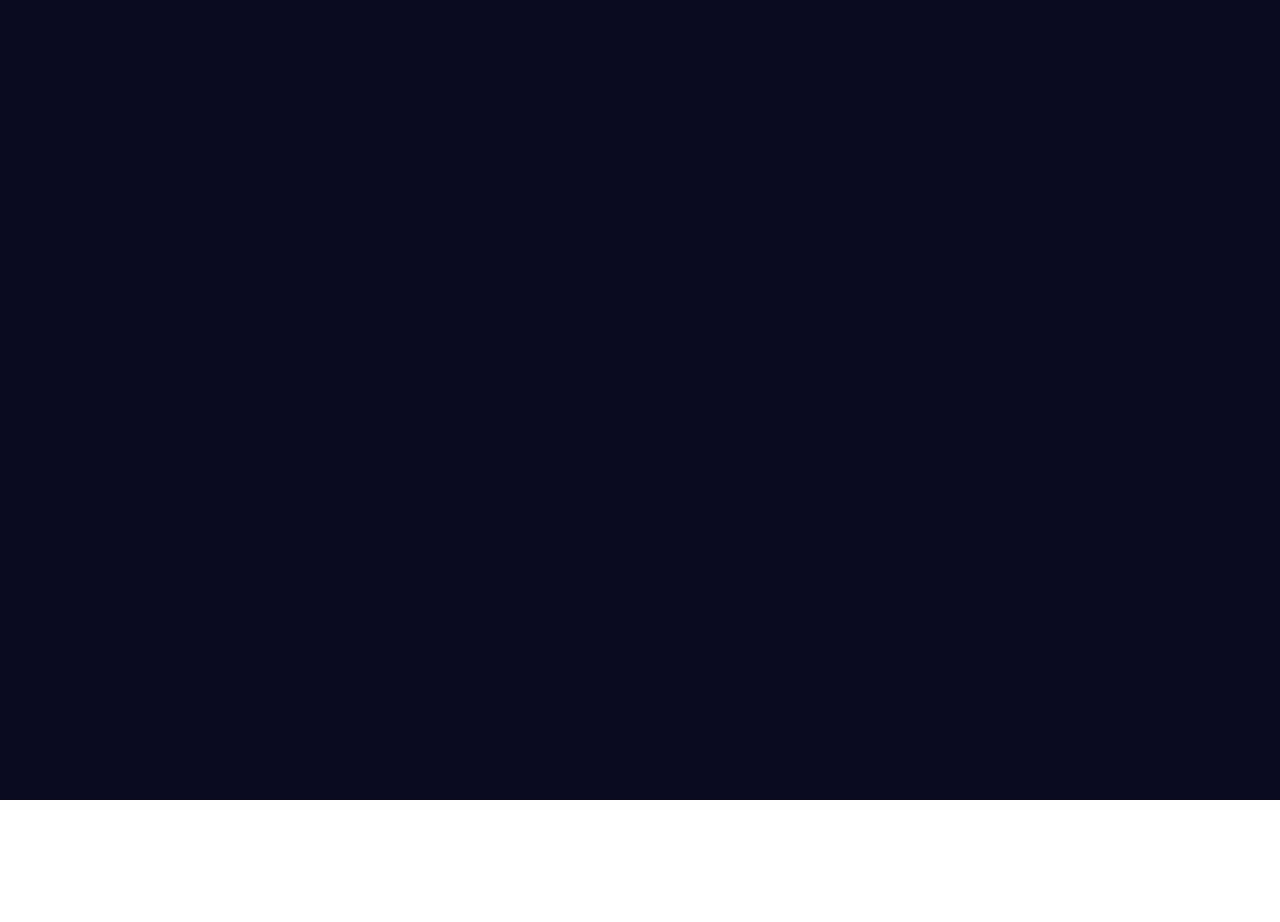
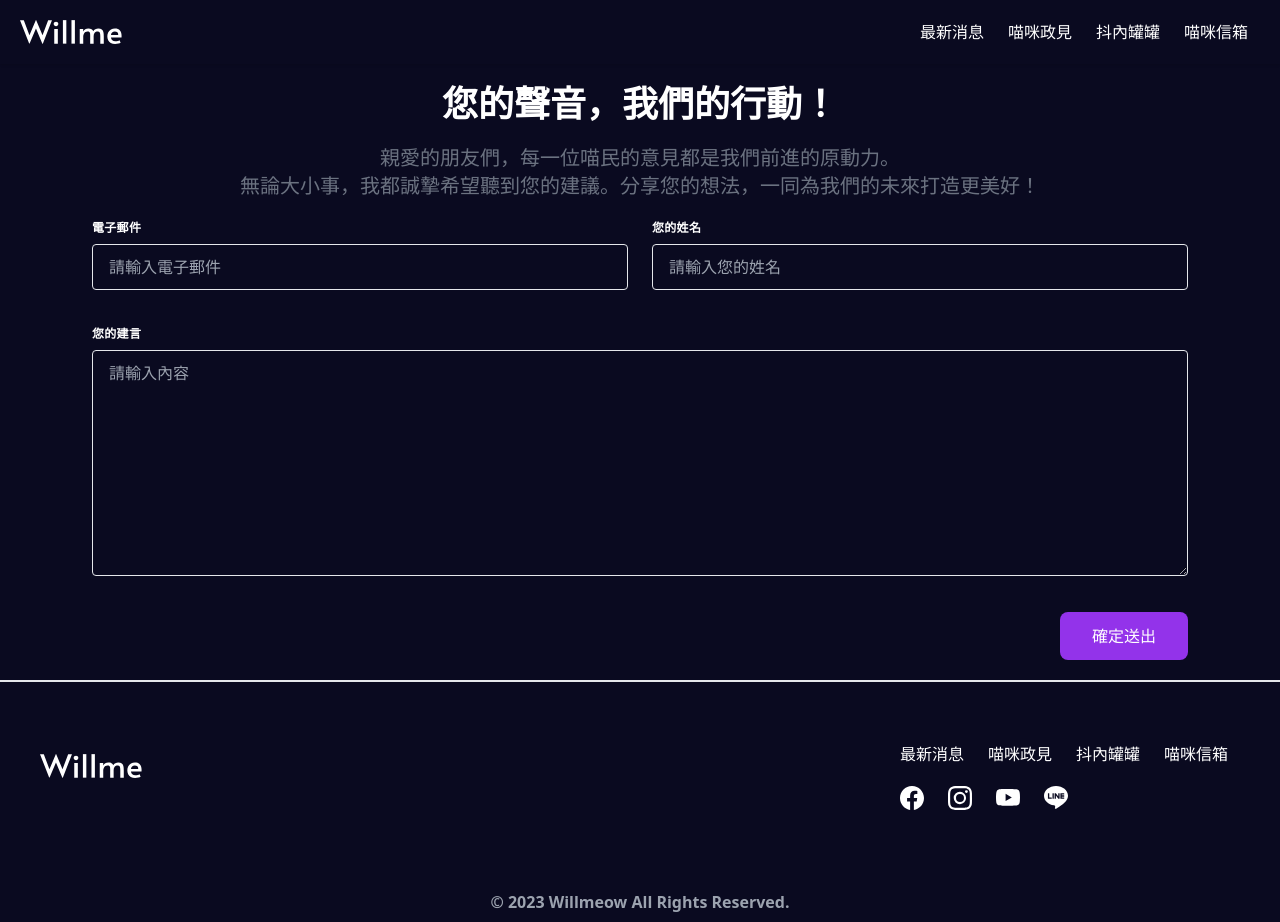
Before and after one commit to smalljie373/F2E5th-willmeow, a Vue app: page /#/contact in a window 1280 px wide. Before the commit this address had no page. Before the commit the page ends 800 px from the top, so only its background shows below. Built offline with nearby package versions, Linux system fonts and the light colour scheme.

Commit message:
feat:新增斗內頁面

```diff
--- a/src/router/index.js
+++ b/src/router/index.js
@@ -1,5 +1,8 @@
 import { createRouter, createWebHashHistory } from 'vue-router'
 import HomeView from '../views/HomeView.vue'
+import AboutView from '@/views/AboutView.vue'
+import ContactView from '@/views/ContactView.vue'
+import DonateView from '@/views/DonateView.vue'
 
 const router = createRouter({
   history: createWebHashHistory(import.meta.env.BASE_URL),
@@ -12,6 +15,21 @@ const router = createRouter({
           path: '',
           name: 'home',
           component: HomeView
+        },
+        {
+          path: '/about',
+          name: 'about',
+          component: AboutView
+        },
+        {
+          path: '/contact',
+          name: 'contact',
+          component: ContactView
+        },
+        {
+          path: '/donate',
+          name: 'donate',
+          component: DonateView
         }
       ]
     }
--- a/src/stores/counter.js
+++ /dev/null
@@ -1,12 +0,0 @@
-import { ref, computed } from 'vue'
-import { defineStore } from 'pinia'
-
-export const useCounterStore = defineStore('counter', () => {
-  const count = ref(0)
-  const doubleCount = computed(() => count.value * 2)
-  function increment() {
-    count.value++
-  }
-
-  return { count, doubleCount, increment }
-})
--- /dev/null
+++ b/src/stores/overallDataStore.js
@@ -0,0 +1,44 @@
+import { ref } from 'vue'
+import { defineStore } from 'pinia'
+
+export const overallDataStore = defineStore('overalldata', () => {
+  const donateData = ref([
+    {
+      id: '-a9Bc5D8e2FhJ',
+      title: '新手貓奴',
+      content: '展開氣勢，壯大團隊自信態度',
+      price: '300'
+    },
+    {
+      id: '-6GkP3i4Q7rSt',
+      title: '吸貓成癮者',
+      content: '展開氣勢，壯大團隊自信態度',
+      price: '1,000'
+    },
+    {
+      id: '-Lm5No9pRt2Uv',
+      title: '貓黨信徒',
+      content: '展開氣勢，壯大團隊自信態度',
+      price: '5,000'
+    },
+    {
+      id: '-3WxY6z8AbCdE',
+      title: '鏟屎達人',
+      content: '展開氣勢，壯大團隊自信態度',
+      price: '10,000'
+    },
+    {
+      id: '-7FgH4IjKl1Mn',
+      title: '肉球按摩師',
+      content: '展開氣勢，壯大團隊自信態度',
+      price: '30,000'
+    },
+    {
+      id: '-o2Pq4R6s9TtV',
+      title: '一生為貓奉獻者',
+      content: '展開氣勢，壯大團隊自信態度',
+      price: '50,000'
+    }
+  ])
+  return { donateData }
+})
--- /dev/null
+++ b/src/views/AboutView.vue
@@ -0,0 +1,43 @@
+<template>
+  <main class="container mx-auto px-11">
+    <h2 class="text-center text-white text-3xl font-bold my-8">威爾喵政見發表會</h2>
+    <p class="text-xl text-end text-gray-400">發表日期：2023-11-04</p>
+    <div class="flex justify-center items-center my-5">
+      <img src="../assets/images/aboutBanner.svg" alt="aboutBanner" class="w-full" />
+    </div>
+    <p class="text-gray-400 text-xl">
+      在一個熱情洋溢的政治活動中，威爾喵於今日成功舉行了「威爾喵政見發表會」，正式揭開了他的競選政策，旨在改善貓咪們的生活環境，提供貓咪健保制度，制定貓咪法條，以及建立貓咪集會所等福利。在政見發表會的開場白中，威爾喵強調了對貓咪們的承諾，並表示：「貓咪是我們社會中珍貴的一員，他們也應該享有健康、快樂和安全的生活。我們不能忽視他們的需要，而是要為他們的未來做出積極的努力。」
+    </p>
+    <section class="text-gray-400 text-xl my-5">
+      <p>以下是威爾喵提出的主要政策內容：</p>
+      <ul class="list-decimal px-5">
+        <li>
+          <p>改善貓咪生活環境</p>
+          <span
+            >威爾喵承諾提供更多的公共空間供貓咪休憩和嬉戲，同時加強城市街道的清潔，以確保貓咪們的生活環境更加安全和舒適。</span
+          >
+        </li>
+        <li>
+          <p>提供貓咪健保制度</p>
+          <span
+            >計畫建立貓咪健康保險制度，以確保每隻貓咪都能獲得基本的醫療照護，包括預防措施和緊急醫療服務。</span
+          >
+        </li>
+        <li>
+          <p>貓咪法條</p>
+          <span>威爾喵提出建立專門的法條，以保護貓咪的權益，包括動物虐待法律和貓咪保護條款。</span>
+        </li>
+        <li>
+          <p>貓咪集會所</p>
+          <span class="block"
+            >計畫建立社區貓咪集會所，提供貓咪們一個社交和運動的場所，同時鼓勵貓咪與社區居民互動。</span
+          >
+          <span class="block"
+            >政見發表會現場，威爾喵的支持者們紛紛表達對這些政策的支持，並希望能夠為貓咪的福祉共同努力。他們對威爾喵的熱情和決心表示讚賞，認為他將為社會帶來一場真正的變革。
+            「威爾喵政見發表會」不僅強調了改善貓咪生活環境的迫切性，還彰顯了為了所有生物的幸福而努力的精神。威爾喵希望能夠啟發更多人參與社會和政治，以建立一個更加公平和關懷的社會。</span
+          >
+        </li>
+      </ul>
+    </section>
+  </main>
+</template>
--- /dev/null
+++ b/src/views/ContactView.vue
@@ -0,0 +1,64 @@
+<template>
+  <main class="container mx-auto">
+    <h2 class="md:text-center text-white font-bold text-4xl py-5">您的聲音，我們的行動！</h2>
+    <p class="md:text-center text-gray-500 text-xl">
+      親愛的朋友們，每一位喵民的意見都是我們前進的原動力。
+    </p>
+    <p class="md:text-center text-gray-500 text-xl">
+      無論大小事，我都誠摯希望聽到您的建議。分享您的想法，一同為我們的未來打造更美好！
+    </p>
+    <form class="w-full py-5 md:px-20">
+      <div class="flex flex-wrap -mx-3 mb-6">
+        <div class="w-full md:w-1/2 px-3 mb-6 md:mb-0">
+          <label
+            class="block uppercase tracking-wide text-white text-xs font-bold mb-2"
+            for="useremail"
+          >
+            電子郵件
+          </label>
+          <input
+            class="appearance-none block w-full bg-transparent text-white border rounded py-3 px-4 mb-3 leading-tight focus:outline-none"
+            id="useremail"
+            type="email"
+            placeholder="請輸入電子郵件"
+          />
+        </div>
+        <div class="w-full md:w-1/2 px-3">
+          <label
+            class="block uppercase tracking-wide text-white text-xs font-bold mb-2"
+            for="username"
+          >
+            您的姓名
+          </label>
+          <input
+            class="appearance-none block w-full bg-transparent text-white border border-gray-200 rounded py-3 px-4 leading-tight focus:outline-none focus:border-gray-500"
+            id="username"
+            type="text"
+            placeholder="請輸入您的姓名"
+          />
+        </div>
+      </div>
+      <div class="flex flex-wrap -mx-3 mb-6">
+        <div class="w-full px-3">
+          <label
+            class="block uppercase tracking-wide text-white text-xs font-bold mb-2"
+            for="content"
+          >
+            您的建言
+          </label>
+          <textarea
+            name=""
+            id="content"
+            cols="30"
+            rows="10"
+            class="appearance-none block w-full bg-transparent text-gray-700 border border-gray-200 rounded py-3 px-4 mb-3 leading-tight focus:outline-none focus:border-gray-500"
+            placeholder="請輸入內容"
+          ></textarea>
+        </div>
+      </div>
+      <div class="flex justify-end">
+        <button type="button" class="btn bg-purple-600 text-white w-auto">確定送出</button>
+      </div>
+    </form>
+  </main>
+</template>
--- /dev/null
+++ b/src/views/DonateView.vue
@@ -0,0 +1,54 @@
+<template>
+  <main class="container mx-auto">
+    <h2 class="md:text-center text-white text-4xl font-bold py-5">愛心斗內，拯救貓咪！</h2>
+    <p class="md:text-center text-gray-400 text-xl">您的每一筆抖內都將讓一隻貓咪過上更好的生活。</p>
+    <p class="md:text-center text-gray-400 text-xl">
+      讓我們一起為這個貓咪友好的未來努力，為每一隻貓咪的幸福而奮鬥。
+    </p>
+    <section class="px-5 py-10">
+      <ul class="grid grid-cols-1 md:grid-cols-2 gap-2">
+        <li v-for="item in donateData" :key="item.id" class="relative">
+          <button
+            type="button"
+            class="donateBtn border py-2 px-3 w-full rounded-xl hover:opacity-70 stretched-link"
+            @click.prevent="createData(item.id)"
+            :class="{ 'bg-gray-800': item.id === status.loadingItem }"
+          >
+            <h6 class="text-white font-bold text-start">{{ item.title }}</h6>
+            <p class="mb-1 text-purple-600 text-start">{{ item.content }}</p>
+            <p class="text-white text-start">NT$ {{ item.price }}</p>
+          </button>
+        </li>
+      </ul>
+      <div class="border p-3">
+        <h5 class="text-white font-bold text-xl py-3">自訂金額</h5>
+        <div class="grid grid-cols-1 md:grid-cols-2 gap-4">
+          <input
+            class="appearance-none block w-full bg-transparent text-white border rounded py-3 px-4 leading-tight focus:outline-none"
+            id="price"
+            type="number"
+            placeholder="NT$ 請自行輸入金額"
+          />
+          <button type="button" class="btn bg-purple-600 text-white w-auto py-0">確定送出</button>
+        </div>
+      </div>
+    </section>
+    <p class="md:text-center text-xl text-gray-500">＊一顆罐罐等值為 NT$ 1</p>
+  </main>
+</template>
+
+<script setup>
+import { overallDataStore } from '@/stores/overallDataStore'
+import { storeToRefs } from 'pinia'
+import { ref } from 'vue'
+const overallData = overallDataStore()
+const { donateData } = storeToRefs(overallData)
+
+const status = ref({
+  loadingItem: ''
+})
+
+const createData = (id) => {
+  status.value.loadingItem = id
+}
+</script>
--- a/src/views/FrontView.vue
+++ b/src/views/FrontView.vue
@@ -50,13 +50,13 @@
           最新消息
         </li>
         <li class="mx-3 my-6 md:my-0 text-white hover:text-purple-500 ease-in duration-75">
-          喵咪政見
+          <router-link to="/about" class="my-auto"> 喵咪政見 </router-link>
         </li>
         <li class="mx-3 my-6 md:my-0 text-white hover:text-purple-500 ease-in duration-75">
-          抖內罐罐
+          <router-link to="/donate" class="my-auto">抖內罐罐</router-link>
         </li>
         <li class="mx-3 my-6 md:my-0 text-white hover:text-purple-500 ease-in duration-75">
-          喵咪信箱
+          <router-link to="/contact" class="my-auto">喵咪信箱</router-link>
         </li>
       </ul>
     </nav>
@@ -70,10 +70,10 @@
         </router-link>
         <div>
           <ul class="flex justify-between flex-col md:flex-row my-2">
-            <li class="px-3 text-white hover:text-purple-500 ease-in duration-75">最新消息</li>
-            <li class="px-3 text-white hover:text-purple-500 ease-in duration-75">喵咪政見</li>
-            <li class="px-3 text-white hover:text-purple-500 ease-in duration-75">抖內罐罐</li>
-            <li class="px-3 text-white hover:text-purple-500 ease-in duration-75">喵咪信箱</li>
+            <li class="px-3 py-3 text-white hover:text-purple-500 ease-in duration-75">最新消息</li>
+            <li class="px-3 py-3 text-white hover:text-purple-500 ease-in duration-75">喵咪政見</li>
+            <li class="px-3 py-3 text-white hover:text-purple-500 ease-in duration-75">抖內罐罐</li>
+            <li class="px-3 py-3 text-white hover:text-purple-500 ease-in duration-75">喵咪信箱</li>
           </ul>
           <ul class="flex items-center">
             <li class="px-3 text-white hover:text-purple-500 ease-in duration-75">
--- a/src/views/HomeView.vue
+++ b/src/views/HomeView.vue
@@ -116,7 +116,9 @@
             <p class="text-gray-400 text-lg">
               威爾喵是一名充滿活力、具有政治經驗的候選人，致力於改變社會，並為人民提供更好的生活。政策目標旨在實現更公平、更繁榮、更可持續的社會和經濟。
             </p>
-            <a href="#" class="text-2xl text-purple-500 pt-5 font-bold"><span>閱讀更多</span></a>
+            <router-link to="/about" class="text-2xl text-purple-500 pt-5 font-bold"
+              ><span>閱讀更多</span></router-link
+            >
           </div>
           <img
             src="../assets/images/catConference.svg"
```
Also changed, not shown: src/assets/images/aboutBanner.svg (added), 1 other file (tests, documents, lock files or other folders).
